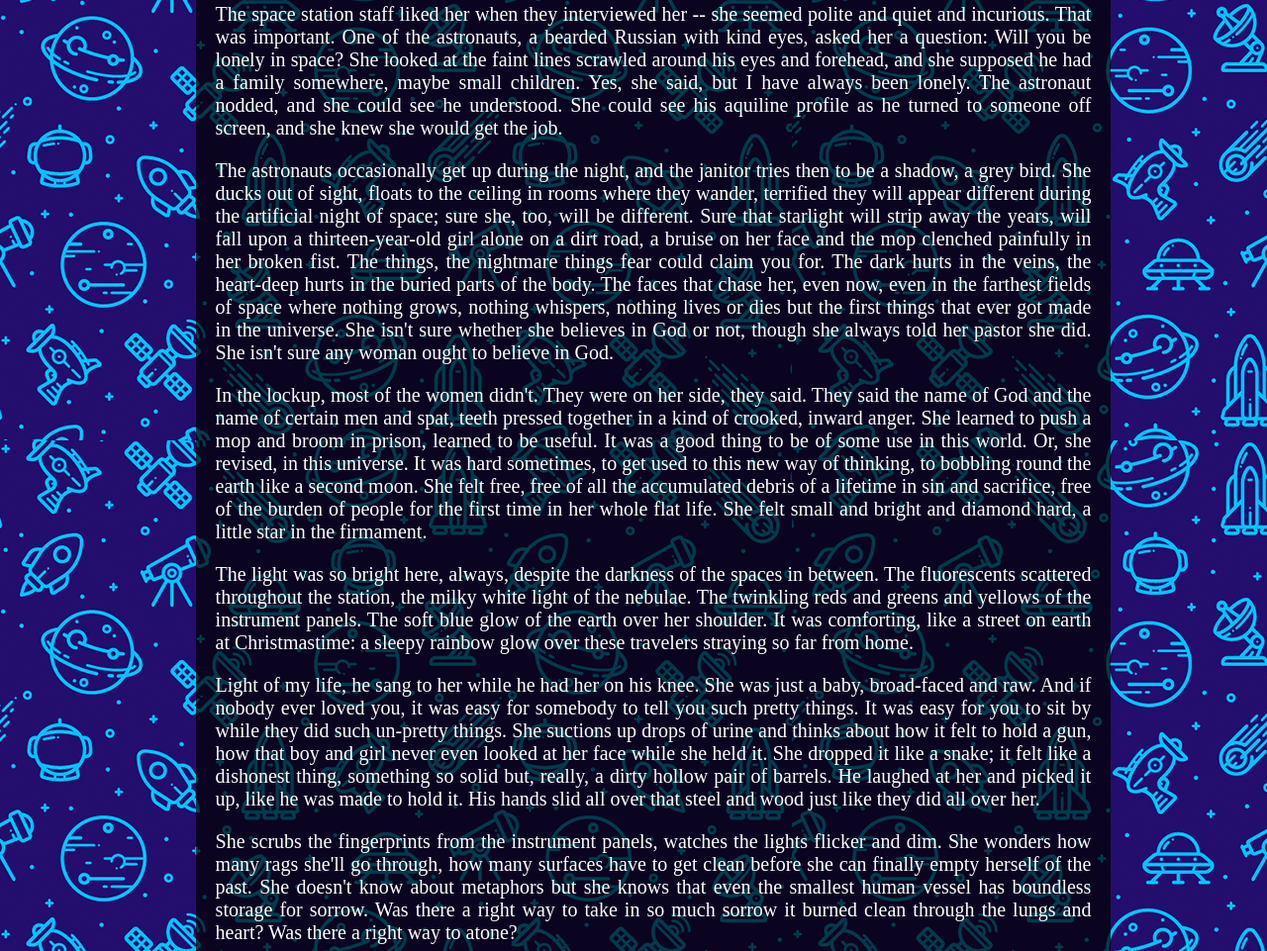
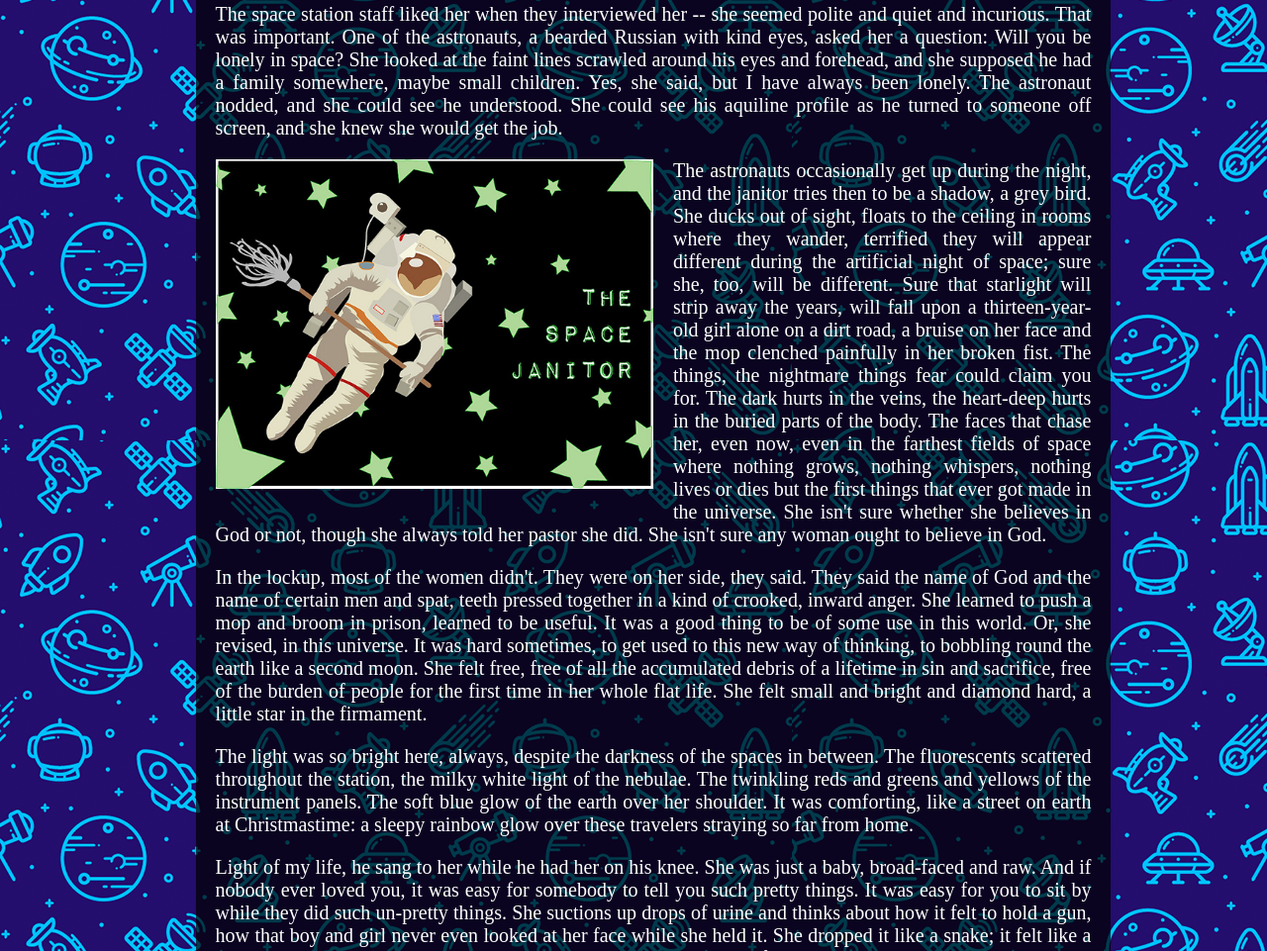
Before and after one commit to akshaybaweja/web-bootcamp, a plain HTML site: page story/index.html in a window 1280 px wide. Shown: the part 755-1716 px from the top of the page at 99% size. Drawn offline with Linux system fonts and the light colour scheme.

Commit message:
updated story with an image

```diff
--- a/story/index.html
+++ b/story/index.html
@@ -68,6 +68,8 @@
                 astronaut
                 nodded, and she could see he understood. She could see his aquiline profile as he turned to someone off
                 screen, and she knew she would get the job.</p>
+
+            <img src="./assets/janitor.jpg" style="width: 50%; float: left; margin-right: 20px; margin-bottom: 15px;"/>
 
             <p>The astronauts occasionally get up during the night, and the janitor tries then to be a shadow, a grey
                 bird.
```
Also changed, not shown: story/assets/janitor.jpg (added).
